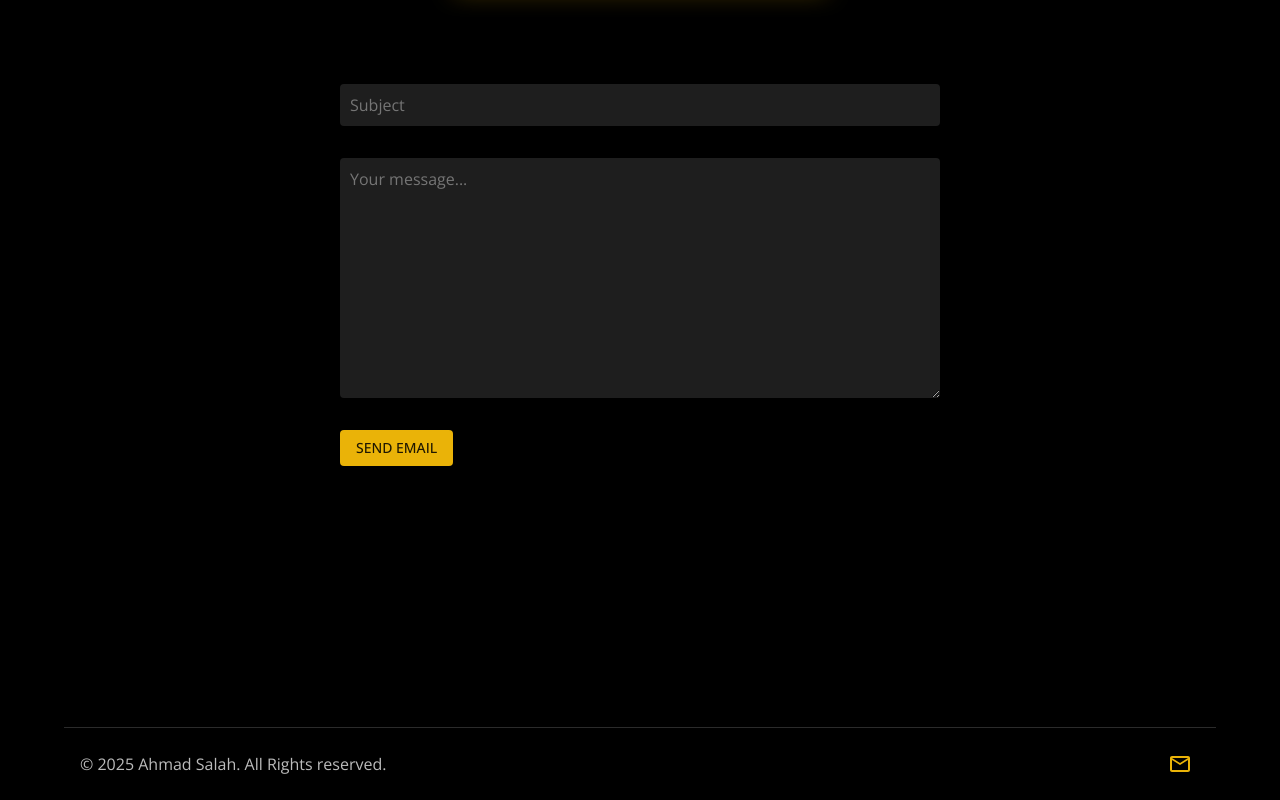
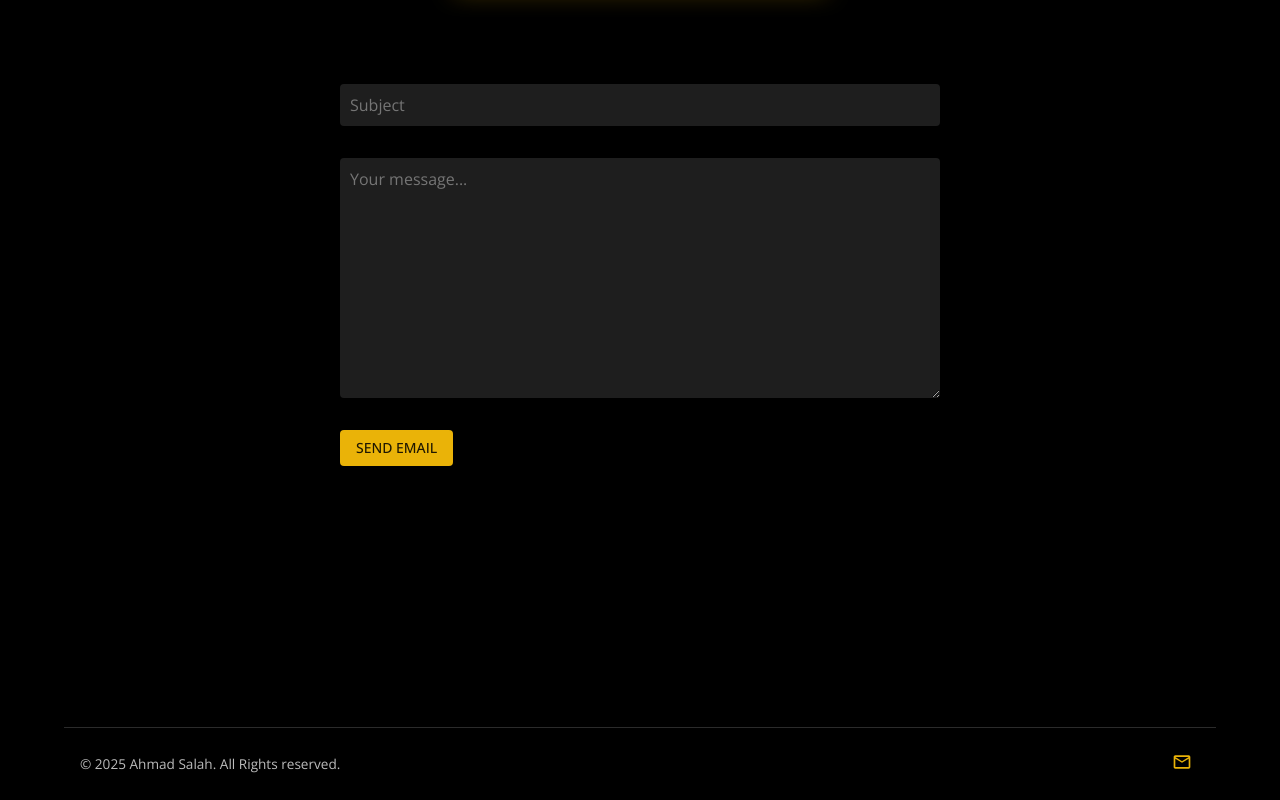
Before and after one commit to ahmad-salah108/portfolio, a Next.js app: page / in a window 1280 px wide. Shown: the part 6295-7095 px from the top of the page. Built offline with nearby package versions, Linux system fonts and the light colour scheme; some icons are missing; what @mui/material-nextjs would draw is missing.

Commit message:
enhanced footer

```diff
--- a/src/sections/footer/Footer.tsx
+++ b/src/sections/footer/Footer.tsx
@@ -19,7 +19,7 @@ function Footer() {
         rowGap: '1rem'
       }}
     >
-      <Typography color="offWhite">&copy; 2025 Ahmad Salah. All Rights reserved.</Typography>
+      <Typography fontSize={'0.85rem'} color="offWhite">&copy; 2025 Ahmad Salah. All Rights reserved.</Typography>
       <Stack component={'address'} direction={"row"} sx={{gap: '0.5rem'}}>
         {socials.map((s) => (
           <Link
@@ -29,7 +29,7 @@ function Footer() {
             title={s.title}
             tabIndex={-1} // Cancels tab select (focus-visible)
           >
-            <IconButton color="primary">{s.icon}</IconButton>
+            <IconButton color="primary" sx={{'& svg': {width: '20px', height: '20px'}}}>{s.icon}</IconButton>
           </Link>
         ))}
       </Stack>
```
